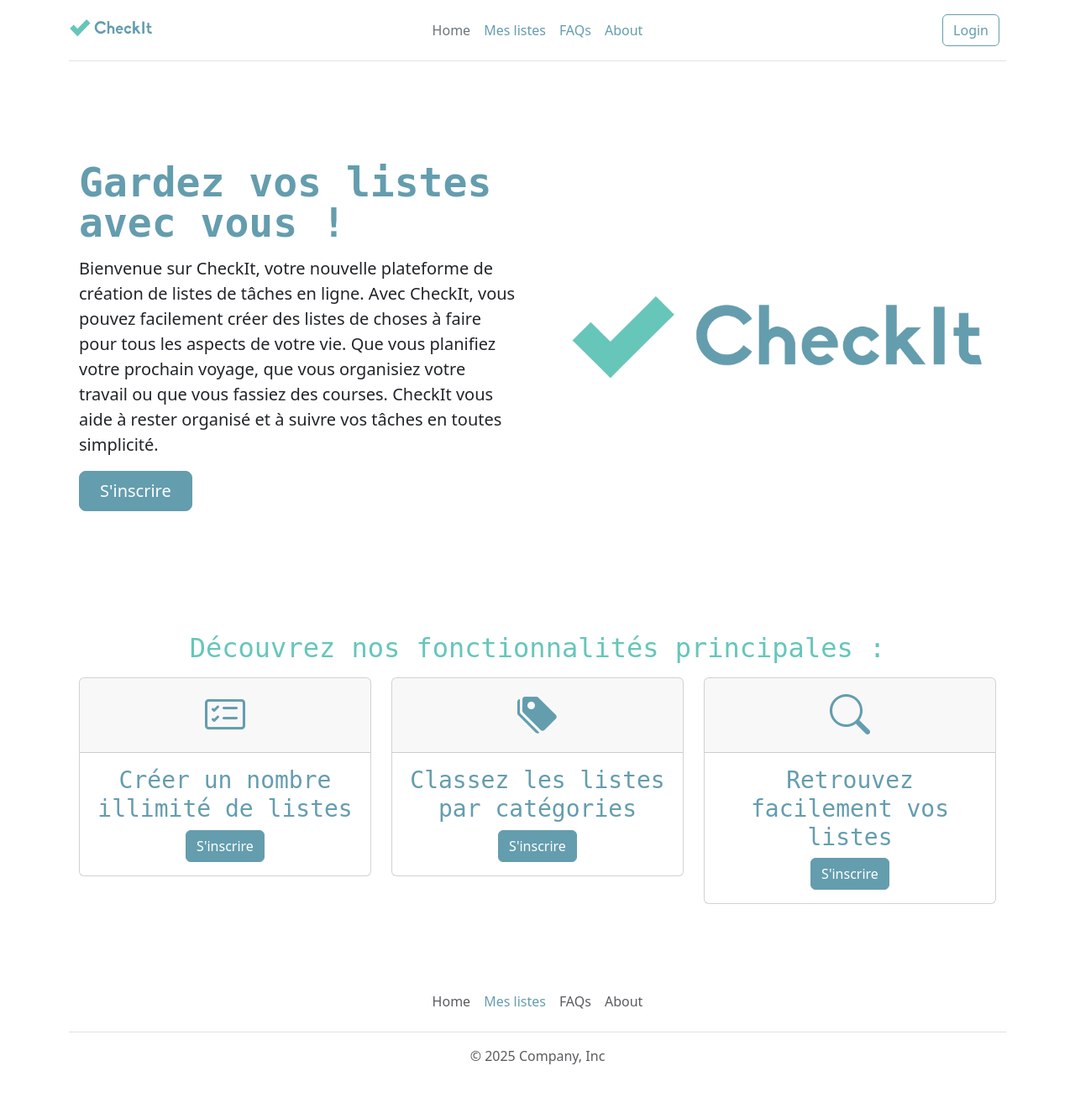
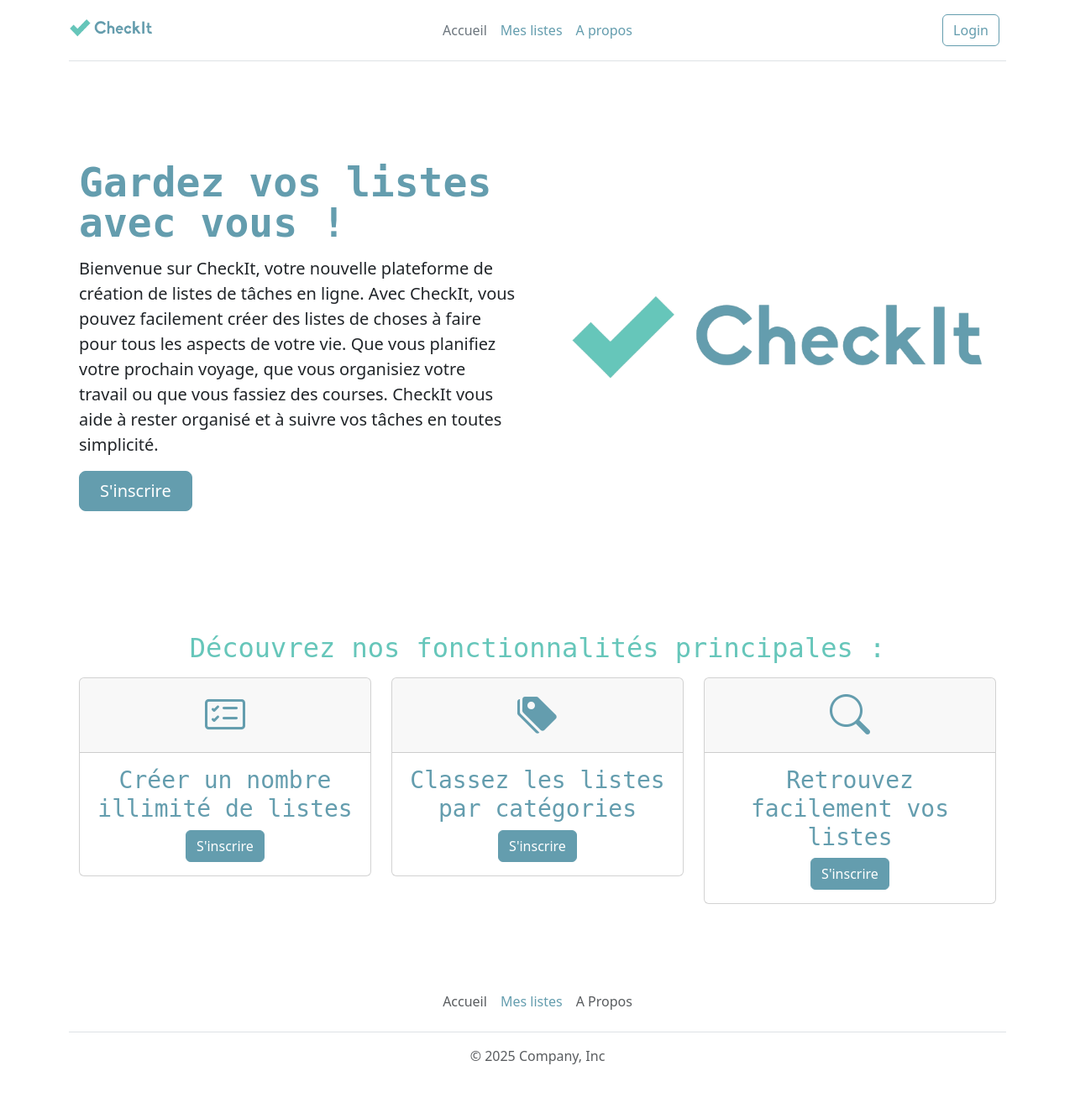
Before and after one commit to yamina-hiziya/CheckIt, a PHP site: page /index.php in a window 1280 px wide. Shown: the whole page at 84% size. Run offline with PHP 8.4, Linux system fonts and the light colour scheme.

Commit message:
refactor header et footer

```diff
--- a/templates/footer.php
+++ b/templates/footer.php
@@ -1,10 +1,9 @@
 <div class="container">
     <footer class="py-3 my-4">
         <ul class="nav justify-content-center border-bottom pb-3 mb-3">
-            <li class="nav-item"><a href="#" class="nav-link px-2 text-body-secondary">Home</a></li>
+            <li class="nav-item"><a href="#" class="nav-link px-2 text-body-secondary">Accueil</a></li>
             <li class="nav-item"><a href="mes-listes.php" class="nav-link px-2">Mes listes</a></li>
-            <li class="nav-item"><a href="#" class="nav-link px-2 text-body-secondary">FAQs</a></li>
-            <li class="nav-item"><a href="#" class="nav-link px-2 text-body-secondary">About</a></li>
+            <li class="nav-item"><a href="a-propos.php" class="nav-link px-2 text-body-secondary">A Propos</a></li>
         </ul>
         <p class="text-center text-body-secondary">© 2025 Company, Inc</p>
     </footer>
--- a/templates/header.php
+++ b/templates/header.php
@@ -24,10 +24,9 @@ require_once __DIR__ . "/../lib/session.php";
                 </a>
             </div>
             <ul class="nav col-12 col-md-auto mb-2 justify-content-center mb-md-0">
-                <li><a href="#" class="nav-link px-2 link-secondary">Home</a></li>
+                <li><a href="#" class="nav-link px-2 link-secondary">Accueil</a></li>
                 <li><a href="mes-listes.php" class="nav-link px-2">Mes listes</a></li>
-                <li><a href="#" class="nav-link px-2">FAQs</a></li>
-                <li><a href="#" class="nav-link px-2">About</a></li>
+                <li><a href="a-propos.php" class="nav-link px-2">A propos</a></li>
             </ul>
             <div class="col-md-3 text-end">
                 <?php if (isUserConnected()) {  ?>
```
